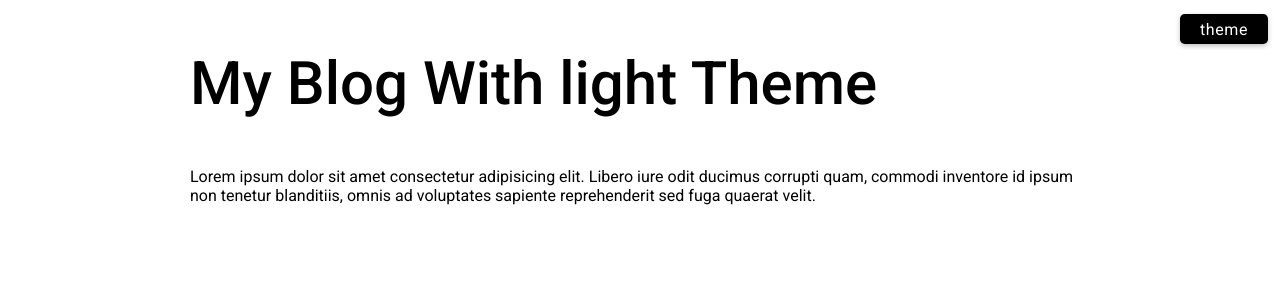
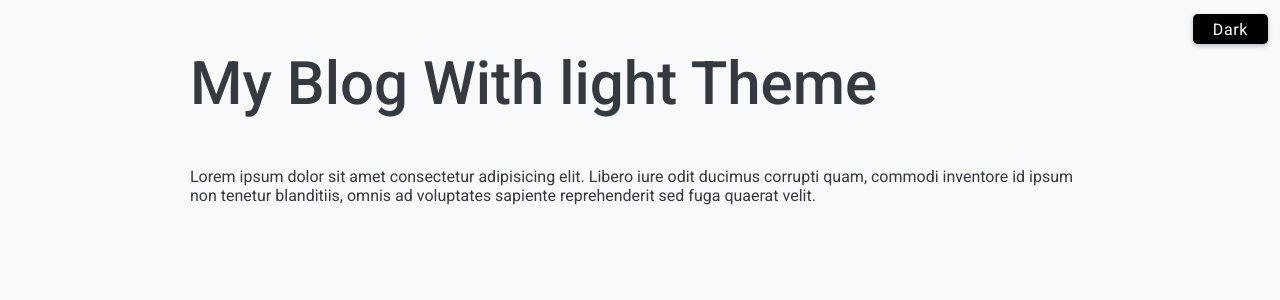
Before and after one commit to jeffKimball/ReactSandbox, a React (Create React App) app in the folder projects/: page / in a window 1280 px wide. Shown: the top 300 px of the page. Built offline with nearby package versions, Linux system fonts and the light colour scheme.

Commit message:
create context and add useEffect to switch from dark to light mode when the button is clicked

```diff
--- a/projects/src/projects/07-LightDarkMode/Blog.jsx
+++ b/projects/src/projects/07-LightDarkMode/Blog.jsx
@@ -1,17 +1,28 @@
-import React from 'react'
+import React, { useContext } from 'react'
 import Title from '../components/Title'
 import Button from '../components/Button'
+import { ThemeContext } from './context/theme-context'
 
-const Blog = ({ theme }) => {
+const Blog = () => {
+  const {theme, changeTheme} = useContext(ThemeContext)
   return (
-    <div className='container'>
-        <Title text={`My Blog With ${theme} Theme`}/>
-        <span style={{position: "absolute", top:10, right: 10}}>
-            <Button text={"theme"}/>
-        </span>
-        <p>Lorem ipsum dolor sit amet consectetur adipisicing elit. Libero iure odit ducimus corrupti quam, commodi inventore id ipsum non tenetur blanditiis, omnis ad voluptates sapiente reprehenderit sed fuga quaerat velit.</p>
-    </div>
-  )
+      <div className="container">
+          <Title text={`My Blog With ${theme} Theme`} />
+          <span style={{ position: "absolute", top: 10, right: 10 }}>
+              <Button
+                  text={theme === "dark" ? "Light" : "Dark"}
+                  btnClass={theme === "dark" && "btn-light"}
+                  onClick={changeTheme}
+              />
+          </span>
+          <p>
+              Lorem ipsum dolor sit amet consectetur adipisicing elit. Libero
+              iure odit ducimus corrupti quam, commodi inventore id ipsum non
+              tenetur blanditiis, omnis ad voluptates sapiente reprehenderit sed
+              fuga quaerat velit.
+          </p>
+      </div>
+  );
 }
 
 export default Blog
--- a/projects/src/projects/07-LightDarkMode/LightDarkMode.jsx
+++ b/projects/src/projects/07-LightDarkMode/LightDarkMode.jsx
@@ -1,12 +1,35 @@
-import React, { useState } from "react";
+import React, { useState, useEffect} from "react";
 import Blog from "./Blog";
+import { ThemeContext, themes } from './context/theme-context'
 
 const LightDarkMode = () => {
-    const [theme, setTheme] = useState("light");
+    const [theme, setTheme] = useState(themes.light)
+
+    const changeTheme = () => {
+        theme === themes.light ? setTheme(themes.dark) : setTheme(themes.light)
+    }
+
+    let docBody = document.body
+    useEffect(() => {
+        switch(theme){
+            case themes.light:
+                docBody.classList.remove("bg-dark")
+                docBody.classList.remove("text-light")
+                docBody.classList.add("bg-light")
+                docBody.classList.add("text-dark")
+                break;
+            case themes.dark:
+                docBody.classList.remove("bg-light")
+                docBody.classList.remove("text-dark")
+                docBody.classList.add("bg-dark")
+                docBody.classList.add("text-light")
+                break;
+        }
+    }, [theme])
     return (
-        <div>
-            <Blog theme={"light"} />
-        </div>
+        <ThemeContext.Provider value={{theme, changeTheme}}>
+            <Blog />
+        </ThemeContext.Provider>
     );
 };
 
--- /dev/null
+++ b/projects/src/projects/07-LightDarkMode/context/theme-context.jsx
@@ -0,0 +1,8 @@
+import { createContext } from "react";
+
+export const themes = {
+    dark: "dark",
+    light: "light",
+}
+
+export const ThemeContext = createContext({})
```
